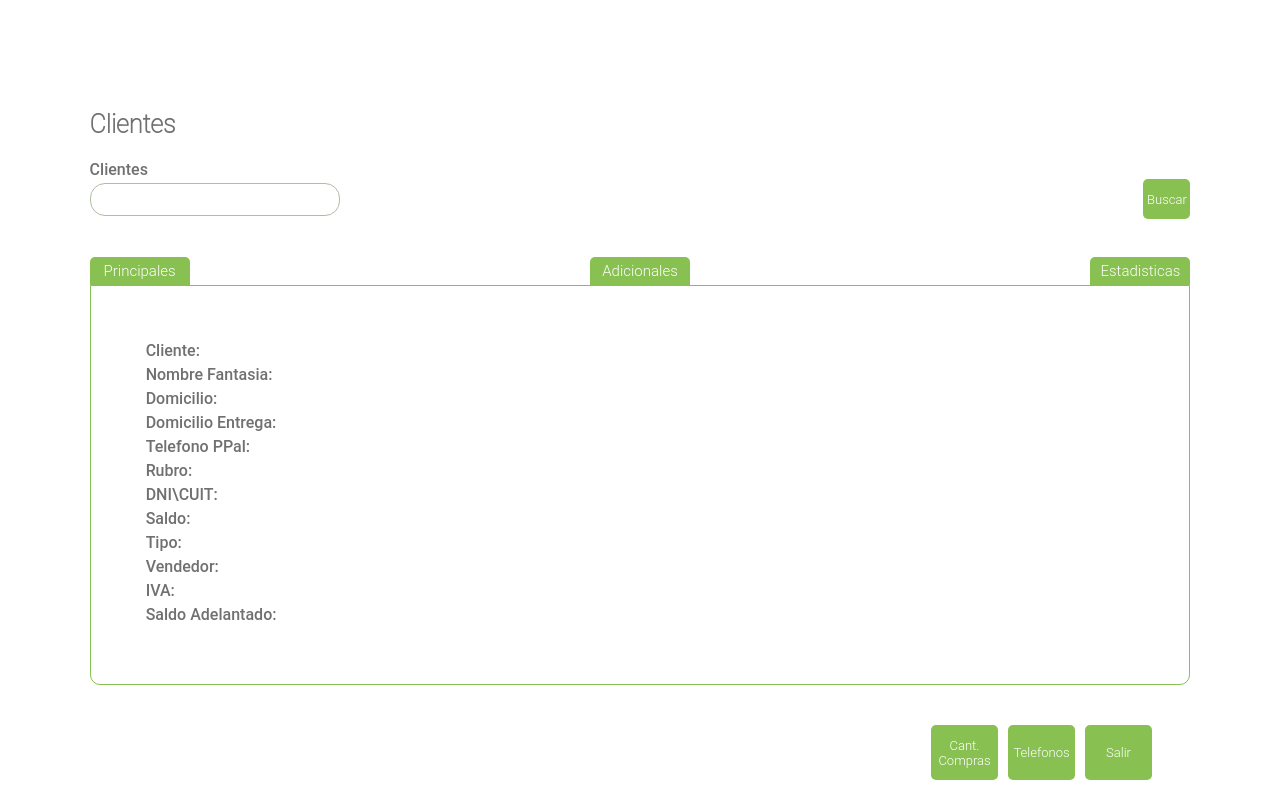
After one commit to TobiasLongstaff/AppForcinitti, a PHP site: page /clientes.php in a window 1280 px wide. The commit adds this page. Run offline with PHP 8.4, Linux system fonts and the light colour scheme.

Commit message:
Se agrego la seccion de clientes

```diff
--- /dev/null
+++ b/assets/styles/clientes.css
@@ -0,0 +1,100 @@
+body
+{
+    margin: 0;
+    font-family: 'Roboto Medium', 'Segoe UI', Tahoma, Geneva, Verdana, sans-serif;
+    color: #707070;
+}
+
+.contenido
+{
+    padding: 7%;
+}
+
+.titulo h2
+{
+    font-family: 'Roboto thin', 'Segoe UI', Tahoma, Geneva, Verdana, sans-serif;
+    font-size: 25px;
+}
+
+.clientes
+{
+    display: flex;
+    align-items: center;
+    justify-content: space-between;
+}
+
+.text
+{
+    border-radius: 15px;
+    border-color: #AFBDA2;
+    border-style: solid;
+    border-width: 1px;
+    font-size: 15px;
+    height: 2.2em;
+    padding: 5px 10px;
+    width: 250px;
+    color: #707070;
+}
+
+.boton-clientes, .botones input, button, .tabla input
+{
+    background-color: #88C051;
+    border: 0;
+    padding: 0;
+    border-radius: 5px;
+    color: white;
+    font-size: 13px;
+    width: 67px;
+    height: 55px;
+    font-family: 'Roboto light', 'Segoe UI', Tahoma, Geneva, Verdana, sans-serif;
+    margin-left: 10px;
+}
+
+.boton-clientes
+{
+    height: 40px;
+    width: 47px;
+}
+
+.tabla
+{
+    margin-top: 38px;
+    display: flex;
+    justify-content: space-between;
+}
+
+.tabla-principales
+{
+    padding: 5%;
+    border: 1px solid #88C051;
+    border-bottom-left-radius: 10px;
+    border-bottom-right-radius: 10px;
+}
+
+.tabla-principales div
+{
+    padding-bottom: 5px;
+}
+
+.tabla input
+{
+    width: 100px;
+    height: 28px;
+    font-size: 15px;
+    border-bottom-right-radius: 0;
+    border-bottom-left-radius: 0;
+    margin: 0;
+}
+
+.botones
+{
+    position: fixed;
+    display: flex;
+    justify-content: flex-end;
+    padding: 10px 0 20px 0;
+    left: 0;
+    bottom: 0;
+    width: 90%;
+    color: white;
+    text-align: right;
+}
--- /dev/null
+++ b/clientes.php
@@ -0,0 +1,37 @@
+<?php
+
+    $tabla = 'partials/clientes-principales.php'
+
+?>
+<!DOCTYPE html>
+<html lang="en">
+<head>
+    <meta charset="UTF-8">
+    <meta name="viewport" content="width=device-width, initial-scale=1.0">
+    <link rel="stylesheet" href="assets/styles/clientes.css">
+    <title>Document</title>
+</head>
+<body>
+    <div class="contenido">
+        <div class="titulo">
+            <h2>Clientes</h2>
+        </div>
+        <span>Clientes</span>
+        <form class="clientes" action="">
+            <input class="text" type="search">
+            <input class="boton-clientes" type="submit" value="Buscar">
+        </form>
+        <div class="tabla">
+            <input type="submit" value="Principales" action="<?php //$tabla='partials/clientes-principales.html'?>">
+            <input type="submit" value="Adicionales" action="<?php //$tabla='partials/clientes-adicionales.html'?>">
+            <input type="submit" value="Estadisticas" action="<?php //$tabla='partials/clientes-estadisticas.html'?>">
+        </div>
+        <?php include $tabla?>
+        <div class="botones">
+            <button type="submit">Cant. <br> Compras</button>
+            <input type="submit" value="Telefonos">
+            <input type="submit" value="Salir">
+        </div>
+    </div>
+</body>
+</html>
--- /dev/null
+++ b/partials/clientes-principales.php
@@ -0,0 +1,39 @@
+
+<div class="tabla-principales">
+    <div>
+        <span>Cliente:</span>
+    </div>
+    <div>
+        <span>Nombre Fantasia:</span>
+    </div>
+    <div>
+        <span>Domicilio:</span>
+    </div>
+    <div>
+        <span>Domicilio Entrega:</span>
+    </div>
+    <div>
+        <span>Telefono PPal:</span>
+    </div>
+    <div>
+        <span>Rubro:</span>
+    </div>
+    <div>
+        <span>DNI\CUIT:</span>
+    </div>
+    <div>
+        <span>Saldo:</span>
+    </div>
+    <div>
+        <span>Tipo:</span>
+    </div>
+    <div>
+        <span>Vendedor:</span>
+    </div>
+    <div>
+        <span>IVA:</span>
+    </div>
+    <div>
+        <span>Saldo Adelantado:</span>
+    </div>
+</div>
--- a/partials/nada.php
+++ /dev/null
@@ -1,2 +0,0 @@
-<header>
-</header>
--- a/pedidos.php
+++ b/pedidos.php
@@ -16,7 +16,7 @@
         <div class="titulo">
             <h2>Pedidos</h2>
         </div>
-        <a class="boton clientes" href="#">
+        <a class="boton clientes" href="clientes.php">
             <input type="button" value="Clientes">
         </a>
         <!-- PRODUCTOS -->
```
Also changed, not shown: assets/styles/pedidos.css (+1 -7 lines), partials/clientes-adicionales.php (added, +32 -0 lines), partials/clientes-estadisticas.php (added, +29 -0 lines).
